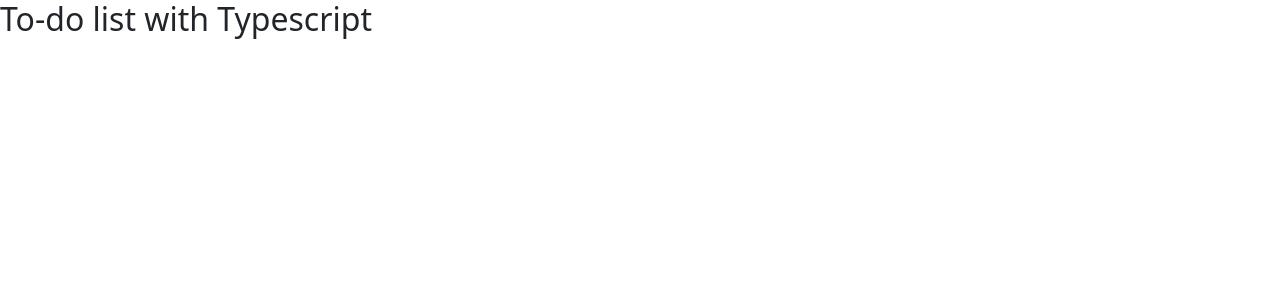
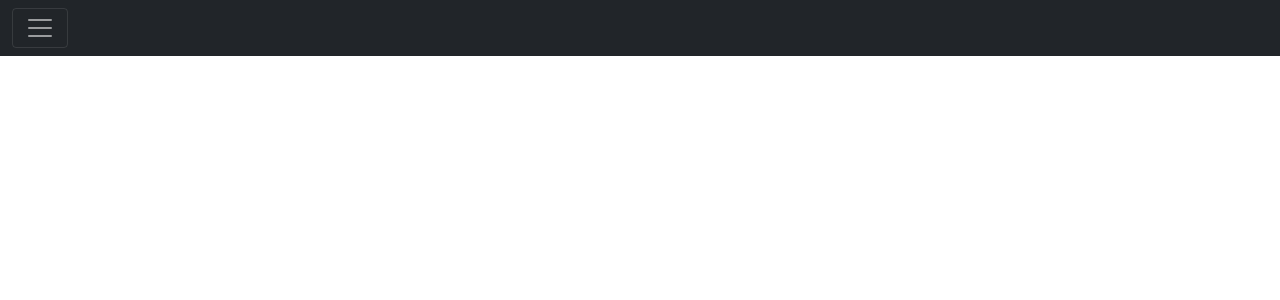
Before and after one commit to ValdirCezar/react-todo-typescript, a React (Create React App) app: page / in a window 1280 px wide. Shown: the top 300 px of the page. Built offline with nearby package versions, Linux system fonts and the light colour scheme.

Commit message:
chore: create Header component

```diff
--- a/src/components/Header/index.tsx
+++ b/src/components/Header/index.tsx
@@ -1,9 +1,21 @@
 import React from 'react'
 
 const Header = () => {
-  return(
+  return (
     <div className="header">
-      <h2>To-do list with Typescript</h2>
+      <div className="collapse" id="navbarToggleExternalContent">
+        <div className="bg-dark p-4">
+          <h5 className="text-white h4">Todo list</h5>
+          <span className="text-muted">A To-do list app created with Typescript</span>
+        </div>
+      </div>
+      <nav className="navbar navbar-dark bg-dark">
+        <div className="container-fluid">
+          <button className="navbar-toggler" type="button" data-bs-toggle="collapse" data-bs-target="#navbarToggleExternalContent" aria-controls="navbarToggleExternalContent" aria-expanded="false" aria-label="Toggle navigation">
+            <span className="navbar-toggler-icon"></span>
+          </button>
+        </div>
+      </nav>
     </div>
   );
 }
```
